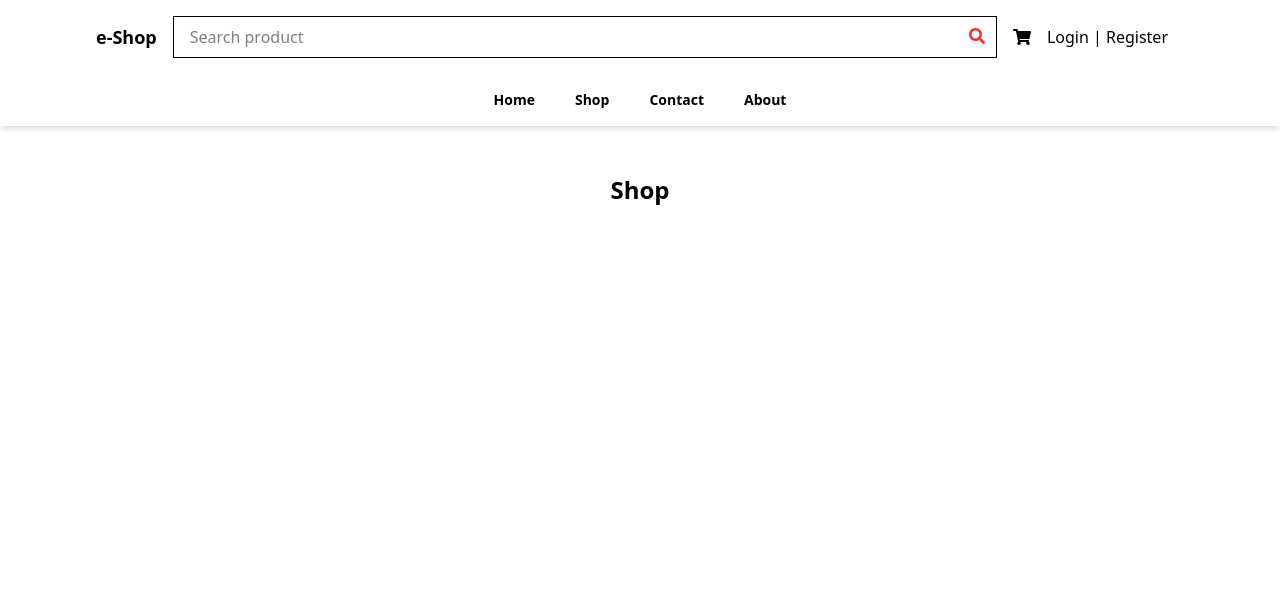
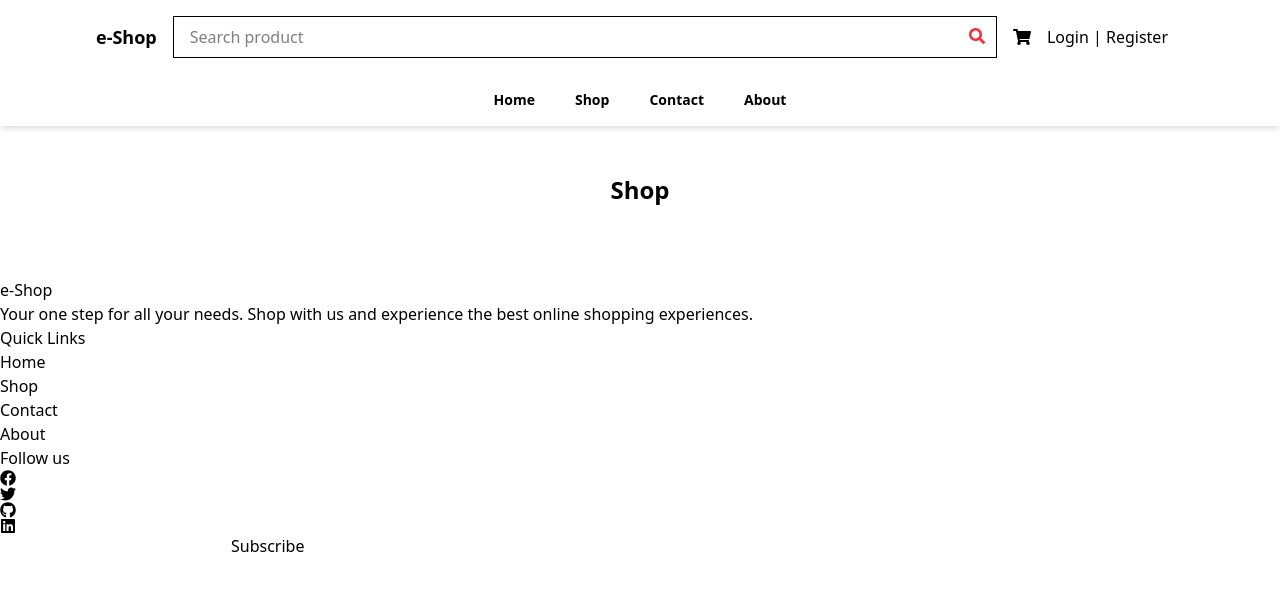
Before and after one commit to Blissmal/Ecommerce-react-js-redux-toolkit, a React (Vite) app: page /shop in a window 1280 px wide. Shown: the top 590 px of the page. Built offline with nearby package versions, Linux system fonts and the light colour scheme.

Commit message:
Added footer elements

```diff
--- a/src/components/Footer.jsx
+++ b/src/components/Footer.jsx
@@ -1,10 +1,41 @@
 import React from 'react'
+import { FaFacebook, FaGithub, FaLinkedin, FaTwitter } from 'react-icons/fa'
+import { Link } from 'react-router-dom'
 
 const Footer = () => {
   return (
-    <div>
-
-    </div>
+    <footer>
+      <div>
+        <div>
+          <div>
+            <h3>e-Shop</h3>
+            <p>Your one step for all your needs. Shop with us and experience the best online shopping experiences.</p>
+          </div>
+          <div>
+            <h4>Quick Links</h4>
+            <ul>
+              <li><Link>Home</Link></li>
+              <li><Link>Shop</Link></li>
+              <li><Link>Contact</Link></li>
+              <li><Link>About</Link></li>
+            </ul>
+          </div>
+          <div>
+            <h4>Follow us</h4>
+            <div>
+              <a href=""><FaFacebook /></a>
+              <a href=""><FaTwitter /></a>
+              <a href=""><FaGithub /></a>
+              <a href=""><FaLinkedin /></a>
+            </div>
+            <form action="">
+              <input type="email" />
+              <button>Subscribe</button>
+            </form>
+          </div>
+        </div>
+      </div>
+    </footer>
   )
 }
 
```
